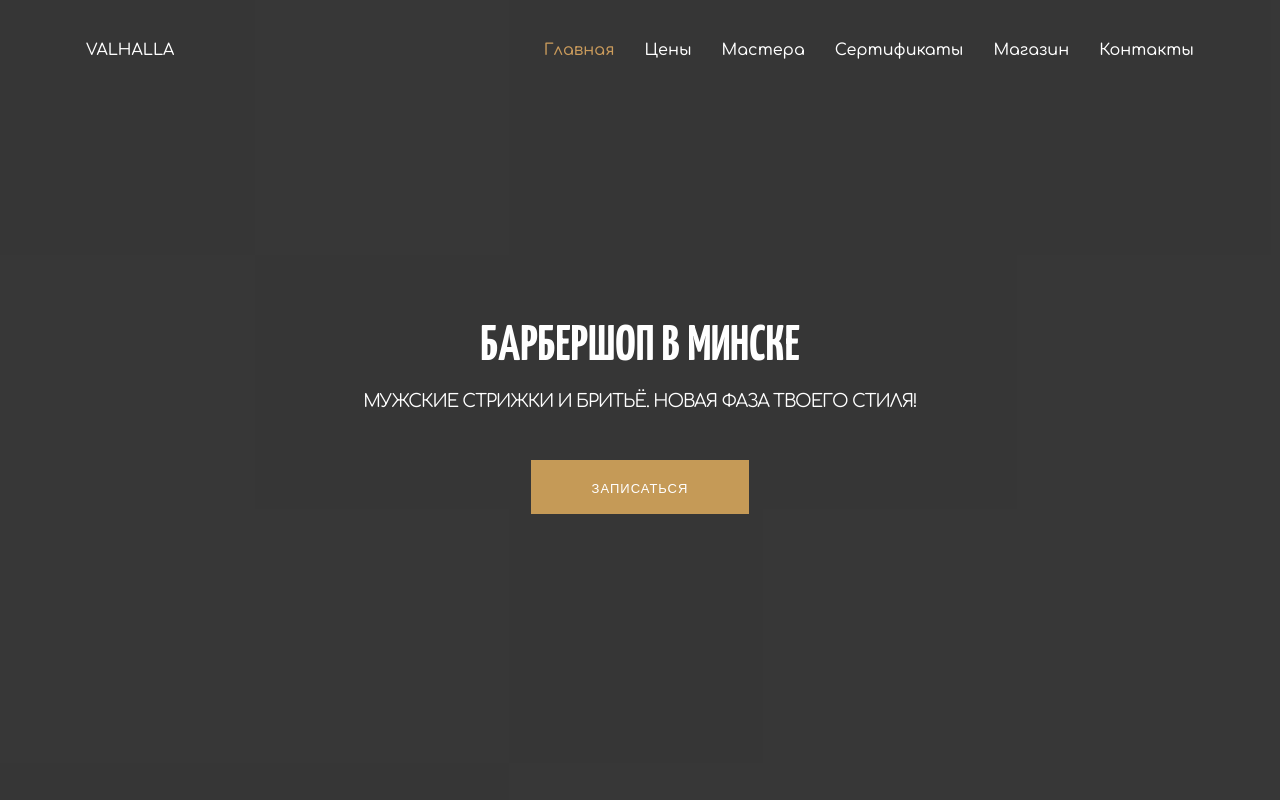
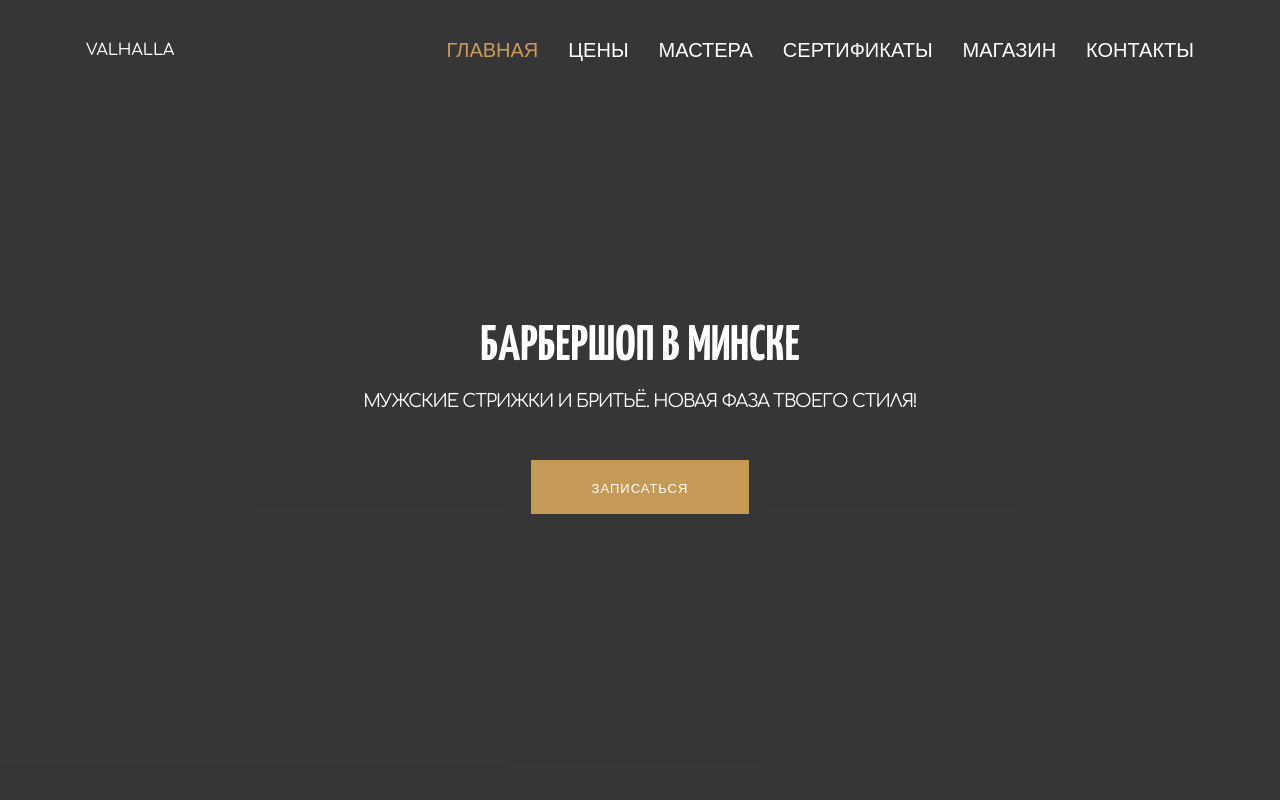
Before and after one commit to seryozhabaleyko/barbershop, a website: page src/price.html in a window 1280 px wide. Shown: the top 800 px of the page. Drawn offline with nearby package versions, Linux system fonts and the light colour scheme; files that its build step writes are made by us from their sources; a web font is replaced by a local one.

Commit message:
Update _nav.scss

```diff
--- a/src/scss/_nav.scss
+++ b/src/scss/_nav.scss
@@ -1,5 +1,4 @@
 .nav {
-    // display: none;
     position: fixed;
     top: 0;
     left: 0;
@@ -64,6 +63,8 @@
     &-link {
         font-size: 25px;
         font-weight: 500;
+        font-family: 'Rex', sans-serif;
+        text-transform: uppercase;
         color: #fff;
         transition: color 0.3s ease 0s;
 
@@ -86,7 +87,7 @@
         }
 
         @media (min-width: 1200px) {
-            font-size: 16px;
+            font-size: 20px;
         }
 
         @media (min-width: 1400px) {
```
